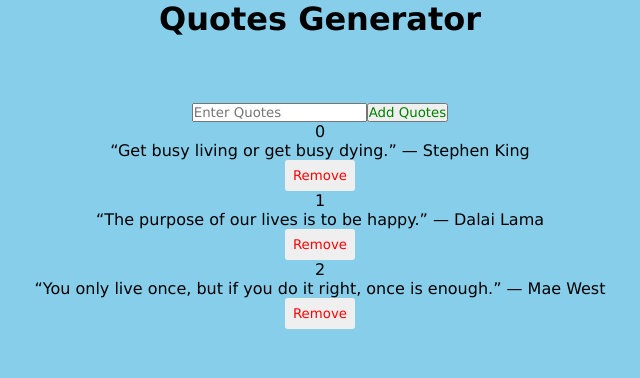
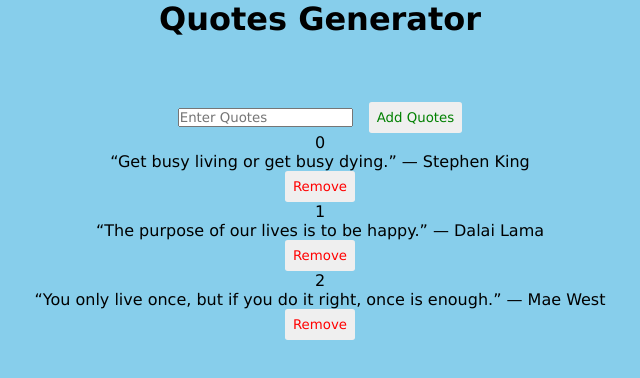
Before and after one commit to Ali-Mohamud/quote-generator, an Angular app: page / in a window 1280 px wide. Shown: the top 378 px of the page, without its empty margins (320-960 px from the left). Built offline with nearby package versions, Linux system fonts and the light colour scheme.

Commit message:
add margin,padding and border to input

```diff
--- a/src/styles.css
+++ b/src/styles.css
@@ -27,14 +27,14 @@ button{
 }
 
 
-/* .quote-submit{
+.quote-submit{
     margin-left: 1rem;
     padding: 0.5rem;
     border: none;
     border-radius: 0.2em;
 }
 
-.quote-input{
+/* .quote-input{
     padding: 0.5rem;
     border: none;
     border-radius: 0.2em;
```
